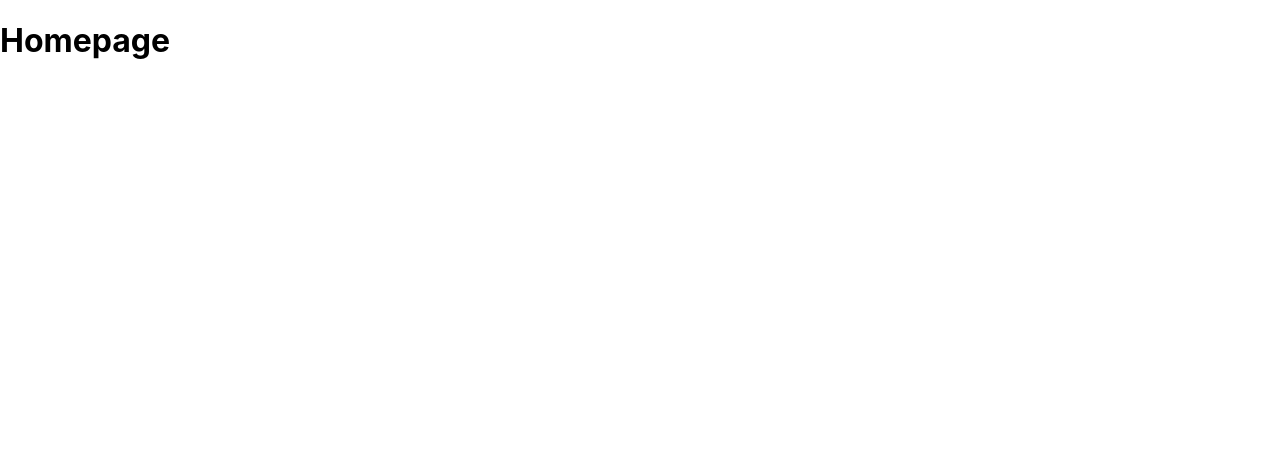
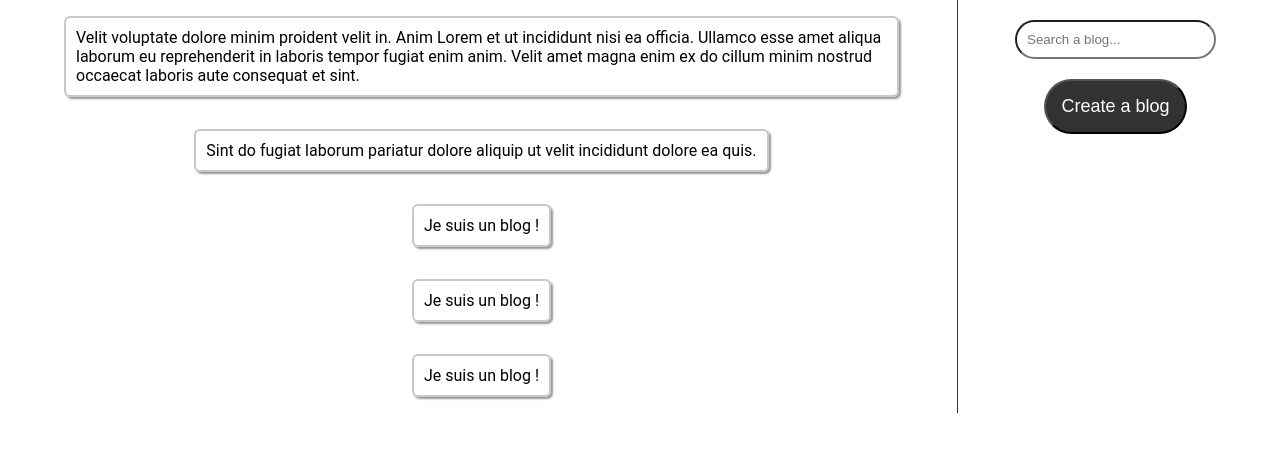
Before and after one commit to Letiste/BlogApp, a React (Create React App) app in the folder client/: page / in a window 1280 px wide. Shown: the top 452 px of the page. Built offline with nearby package versions, Linux system fonts and the light colour scheme.

Commit message:
style homepage and render some blogs card (#3)

```diff
--- a/client/src/Component/CreateBlog/CreateBlog.js
+++ b/client/src/Component/CreateBlog/CreateBlog.js
@@ -1,6 +1,5 @@
-import React from "react"
+import React from "react";
 
 export default function CreateBlog() {
-
-  return <h1>Create blog</h1>
+  return <h1>Create blog</h1>;
 }
--- a/client/src/Component/Homepage/Homepage.css
+++ b/client/src/Component/Homepage/Homepage.css
@@ -0,0 +1,57 @@
+.homepage {
+  display: flex;
+  justify-content: center;
+  margin-right: 5%;
+  margin-left: 5%;
+}
+
+.blogs {
+  display: flex;
+  flex-direction: column;
+  align-items: center;
+}
+
+.blog {
+  border: 2px solid rgb(200, 200, 200);
+  border-radius: 6px;
+  padding: 10px;
+  box-shadow: 2px 2px 2px rgba(50, 50, 50, 0.5);
+  cursor: pointer;
+}
+
+.blog:hover {
+  border-color: rgb(150, 150, 150);
+}
+
+.separator {
+  background-color: rgb(50, 50, 50);
+  margin-right: 5%;
+  margin-left: 5%;
+  width: 2px;
+}
+
+.menu {
+  display: flex;
+  flex-direction: column;
+  align-items: center;
+}
+
+.search {
+  border-radius: 20px;
+  padding: 10px;
+  margin-top: 20px;
+  margin-bottom: 20px;
+}
+
+.createButton {
+  background-color: rgb(50, 50, 50);
+  color: white;
+  border-radius: 30px;
+  font-size: large;
+  padding: 15px;
+  cursor: pointer;
+}
+
+.createButton:hover {
+  background-color: rgb(20, 20, 20);
+}
--- a/client/src/Component/Homepage/Homepage.js
+++ b/client/src/Component/Homepage/Homepage.js
@@ -1,6 +1,28 @@
-import React from "react"
+import React from "react";
+
+import "./Homepage.css";
 
 export default function Homepage() {
-
-  return <h1>Homepage</h1>
+  return (
+    <div className="homepage">
+      <div className="blogs">
+        <p className="blog">Velit voluptate dolore minim proident velit in. Anim Lorem et ut incididunt nisi ea officia. Ullamco esse amet aliqua laborum eu reprehenderit in laboris tempor fugiat enim anim. Velit amet magna enim ex do cillum minim nostrud occaecat laboris aute consequat et sint. </p>
+        <p className="blog">Sint do fugiat laborum pariatur dolore aliquip ut velit incididunt dolore ea quis.</p>
+        <p className="blog">Je suis un blog !</p>
+        <p className="blog">Je suis un blog !</p>
+        <p className="blog">Je suis un blog !</p>
+      </div>
+      <div className="separator"/>
+      <div className="menu">
+        <input
+          className="search"
+          type="search"
+          placeholder="Search a blog..."
+        />
+        <a href="/create">
+          <button className="createButton">Create a blog</button>
+        </a>
+      </div>
+    </div>
+  );
 }
--- a/client/src/index.css
+++ b/client/src/index.css
@@ -1,13 +1,12 @@
-body {
+body,
+html {
   margin: 0;
-  font-family: -apple-system, BlinkMacSystemFont, 'Segoe UI', 'Roboto',
-    'Oxygen', 'Ubuntu', 'Cantarell', 'Fira Sans', 'Droid Sans',
-    'Helvetica Neue', sans-serif;
+  font-family: "Roboto", sans-serif;
   -webkit-font-smoothing: antialiased;
   -moz-osx-font-smoothing: grayscale;
 }
 
 code {
-  font-family: source-code-pro, Menlo, Monaco, Consolas, 'Courier New',
+  font-family: source-code-pro, Menlo, Monaco, Consolas, "Courier New",
     monospace;
 }
```
Also changed, not shown: client/public/index.html (+2 -7 lines), client/src/App.js (+5 -6 lines), client/src/index.js (+5 -5 lines), 1 other file (tests, documents, lock files or other folders).
